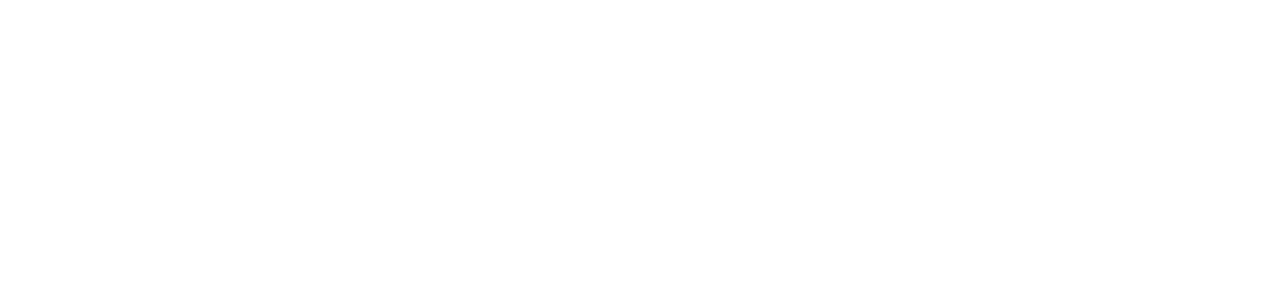
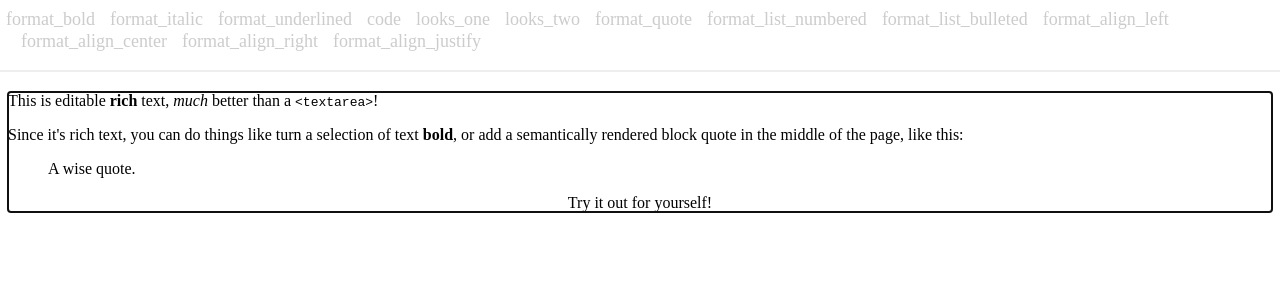
Before and after one commit to Hobbyer/Tomo, a React (Vite) app in the folder react/TOMO/: page /slate-test2 in a window 1280 px wide. Before the commit this address had no page. Shown: the top 300 px of the page. Built offline with nearby package versions, Linux system fonts and the light colour scheme.

Commit message:
TOMO 프로젝트에 필요한 기술들 학습중

```diff
--- a/react/TOMO/src/App.jsx
+++ b/react/TOMO/src/App.jsx
@@ -2,6 +2,7 @@
 import './App.css'
 import Test1 from './components/Test1'
 import Home from './pages/Home'
+import SlateTest2 from './components/testfile/SlateTest2'
 
 function App() {
 
@@ -9,6 +10,8 @@
     <>
       <Routes>
         <Route path='/' element={<Home/>} />
+        <Route path='/test1' element={<Test1 />} />
+        <Route path='/slate-test2' element={<SlateTest2 />} />
       </Routes>
     </>
   )
--- /dev/null
+++ b/react/TOMO/src/components/index.jsx
@@ -0,0 +1,95 @@
+import { css, cx } from '@emotion/css'
+import React from 'react'
+import ReactDOM from 'react-dom'
+
+export const Button = React.forwardRef(
+  ({ className, active, reversed, ...props }, ref) => (
+    <span
+      {...props}
+      ref={ref}
+      className={cx(
+        className,
+        css`
+          cursor: pointer;
+          color: ${reversed
+            ? active
+              ? 'white'
+              : '#aaa'
+            : active
+            ? 'black'
+            : '#ccc'};
+        `
+      )}
+    />
+  )
+)
+export const Icon = React.forwardRef(({ className, ...props }, ref) => (
+  <span
+    {...props}
+    ref={ref}
+    className={cx(
+      'material-icons',
+      className,
+      css`
+        font-size: 18px;
+        vertical-align: text-bottom;
+      `
+    )}
+  />
+))
+export const Instruction = React.forwardRef(({ className, ...props }, ref) => (
+  <div
+    {...props}
+    ref={ref}
+    className={cx(
+      className,
+      css`
+        white-space: pre-wrap;
+        margin: 0 -20px 10px;
+        padding: 10px 20px;
+        font-size: 14px;
+        background: #f8f8e8;
+      `
+    )}
+  />
+))
+export const Menu = React.forwardRef(({ className, ...props }, ref) => (
+  <div
+    {...props}
+    data-test-id="menu"
+    ref={ref}
+    className={cx(
+      className,
+      css`
+        & > * {
+          display: inline-block;
+        }
+
+        & > * + * {
+          margin-left: 15px;
+        }
+      `
+    )}
+  />
+))
+export const Portal = ({ children }) => {
+  return typeof document === 'object'
+    ? ReactDOM.createPortal(children, document.body)
+    : null
+}
+export const Toolbar = React.forwardRef(({ className, ...props }, ref) => (
+  <Menu
+    {...props}
+    ref={ref}
+    className={cx(
+      className,
+      css`
+        position: relative;
+        padding: 1px 18px 17px;
+        margin: 0 -20px;
+        border-bottom: 2px solid #eee;
+        margin-bottom: 20px;
+      `
+    )}
+  />
+))
--- /dev/null
+++ b/react/TOMO/src/components/testfile/SlateTest2.jsx
@@ -0,0 +1,283 @@
+import isHotkey from 'is-hotkey'
+import React, { useCallback, useMemo } from 'react'
+import {
+  Editor,
+  Element as SlateElement,
+  Transforms,
+  createEditor,
+} from 'slate'
+import { withHistory } from 'slate-history'
+import { Editable, Slate, useSlate, withReact } from 'slate-react'
+import { Button, Icon, Toolbar } from '../index'  // '../index'가 Toolbar, Button, Icon을 잘 내보내는지 확인!
+
+const HOTKEYS = {
+  'mod+b': 'bold',
+  'mod+i': 'italic',
+  'mod+u': 'underline',
+  'mod+`': 'code',
+}
+const LIST_TYPES = ['numbered-list', 'bulleted-list']
+const TEXT_ALIGN_TYPES = ['left', 'center', 'right', 'justify']
+
+const SlateTest2 = () => {
+  const renderElement = useCallback(props => <Element {...props} />, [])
+  const renderLeaf = useCallback(props => <Leaf {...props} />, [])
+  const editor = useMemo(() => withHistory(withReact(createEditor())), [])
+
+  return (
+    <Slate editor={editor} initialValue={initialValue}>
+      <Toolbar>
+        <MarkButton format="bold" icon="format_bold" />
+        <MarkButton format="italic" icon="format_italic" />
+        <MarkButton format="underline" icon="format_underlined" />
+        <MarkButton format="code" icon="code" />
+        <BlockButton format="heading-one" icon="looks_one" />
+        <BlockButton format="heading-two" icon="looks_two" />
+        <BlockButton format="block-quote" icon="format_quote" />
+        <BlockButton format="numbered-list" icon="format_list_numbered" />
+        <BlockButton format="bulleted-list" icon="format_list_bulleted" />
+        <BlockButton format="left" icon="format_align_left" />
+        <BlockButton format="center" icon="format_align_center" />
+        <BlockButton format="right" icon="format_align_right" />
+        <BlockButton format="justify" icon="format_align_justify" />
+      </Toolbar>
+      <Editable
+        renderElement={renderElement}
+        renderLeaf={renderLeaf}
+        placeholder="Enter some rich text…"
+        spellCheck
+        autoFocus
+        onKeyDown={event => {
+          for (const hotkey in HOTKEYS) {
+            if (isHotkey(hotkey, event)) {
+              event.preventDefault()
+              const mark = HOTKEYS[hotkey]
+              toggleMark(editor, mark)
+            }
+          }
+        }}
+      />
+    </Slate>
+  )
+}
+
+const toggleBlock = (editor, format) => {
+  const isActive = isBlockActive(
+    editor,
+    format,
+    isAlignType(format) ? 'align' : 'type'
+  )
+  const isList = isListType(format)
+
+  Transforms.unwrapNodes(editor, {
+    match: n =>
+      !Editor.isEditor(n) &&
+      SlateElement.isElement(n) &&
+      isListType(n.type) &&
+      !isAlignType(format),
+    split: true,
+  })
+
+  let newProperties
+  if (isAlignType(format)) {
+    newProperties = {
+      align: isActive ? undefined : format,
+    }
+  } else {
+    newProperties = {
+      type: isActive ? 'paragraph' : isList ? 'list-item' : format,
+    }
+  }
+
+  Transforms.setNodes(editor, newProperties)
+
+  if (!isActive && isList) {
+    const block = { type: format, children: [] }
+    Transforms.wrapNodes(editor, block)
+  }
+}
+
+const toggleMark = (editor, format) => {
+  const isActive = isMarkActive(editor, format)
+  if (isActive) {
+    Editor.removeMark(editor, format)
+  } else {
+    Editor.addMark(editor, format, true)
+  }
+}
+
+const isBlockActive = (editor, format, blockType = 'type') => {
+  const { selection } = editor
+  if (!selection) return false
+  const [match] = Array.from(
+    Editor.nodes(editor, {
+      at: Editor.unhangRange(editor, selection),
+      match: n => {
+        if (!Editor.isEditor(n) && SlateElement.isElement(n)) {
+          if (blockType === 'align' && isAlignElement(n)) {
+            return n.align === format
+          }
+          return n.type === format
+        }
+        return false
+      },
+    })
+  )
+  return !!match
+}
+
+const isMarkActive = (editor, format) => {
+  const marks = Editor.marks(editor)
+  return marks ? marks[format] === true : false
+}
+
+const Element = ({ attributes, children, element }) => {
+  const style = {}
+  if (isAlignElement(element)) {
+    style.textAlign = element.align
+  }
+  switch (element.type) {
+    case 'block-quote':
+      return (
+        <blockquote style={style} {...attributes}>
+          {children}
+        </blockquote>
+      )
+    case 'bulleted-list':
+      return (
+        <ul style={style} {...attributes}>
+          {children}
+        </ul>
+      )
+    case 'heading-one':
+      return (
+        <h1 style={style} {...attributes}>
+          {children}
+        </h1>
+      )
+    case 'heading-two':
+      return (
+        <h2 style={style} {...attributes}>
+          {children}
+        </h2>
+      )
+    case 'list-item':
+      return (
+        <li style={style} {...attributes}>
+          {children}
+        </li>
+      )
+    case 'numbered-list':
+      return (
+        <ol style={style} {...attributes}>
+          {children}
+        </ol>
+      )
+    default:
+      return (
+        <p style={style} {...attributes}>
+          {children}
+        </p>
+      )
+  }
+}
+
+const Leaf = ({ attributes, children, leaf }) => {
+  if (leaf.bold) {
+    children = <strong>{children}</strong>
+  }
+  if (leaf.code) {
+    children = <code>{children}</code>
+  }
+  if (leaf.italic) {
+    children = <em>{children}</em>
+  }
+  if (leaf.underline) {
+    children = <u>{children}</u>
+  }
+  return <span {...attributes}>{children}</span>
+}
+
+const BlockButton = ({ format, icon }) => {
+  const editor = useSlate()
+  return (
+    <Button
+      active={isBlockActive(
+        editor,
+        format,
+        isAlignType(format) ? 'align' : 'type'
+      )}
+      onMouseDown={event => {
+        event.preventDefault()
+        toggleBlock(editor, format)
+      }}
+    >
+      <Icon>{icon}</Icon>
+    </Button>
+  )
+}
+
+const MarkButton = ({ format, icon }) => {
+  const editor = useSlate()
+  return (
+    <Button
+      active={isMarkActive(editor, format)}
+      onMouseDown={event => {
+        event.preventDefault()
+        toggleMark(editor, format)
+      }}
+    >
+      <Icon>{icon}</Icon>
+    </Button>
+  )
+}
+
+const isAlignType = format => {
+  return TEXT_ALIGN_TYPES.includes(format)
+}
+
+const isListType = format => {
+  return LIST_TYPES.includes(format)
+}
+
+const isAlignElement = element => {
+  return 'align' in element
+}
+
+const initialValue = [
+  {
+    type: 'paragraph',
+    children: [
+      { text: 'This is editable ' },
+      { text: 'rich', bold: true },
+      { text: ' text, ' },
+      { text: 'much', italic: true },
+      { text: ' better than a ' },
+      { text: '<textarea>', code: true },
+      { text: '!' },
+    ],
+  },
+  {
+    type: 'paragraph',
+    children: [
+      {
+        text: "Since it's rich text, you can do things like turn a selection of text ",
+      },
+      { text: 'bold', bold: true },
+      {
+        text: ', or add a semantically rendered block quote in the middle of the page, like this:',
+      },
+    ],
+  },
+  {
+    type: 'block-quote',
+    children: [{ text: 'A wise quote.' }],
+  },
+  {
+    type: 'paragraph',
+    align: 'center',
+    children: [{ text: 'Try it out for yourself!' }],
+  },
+]
+
+export default SlateTest2
```
Also changed, not shown: react/TOMO/package.json (+11 -1 lines), 1 other file (tests, documents, lock files or other folders).
